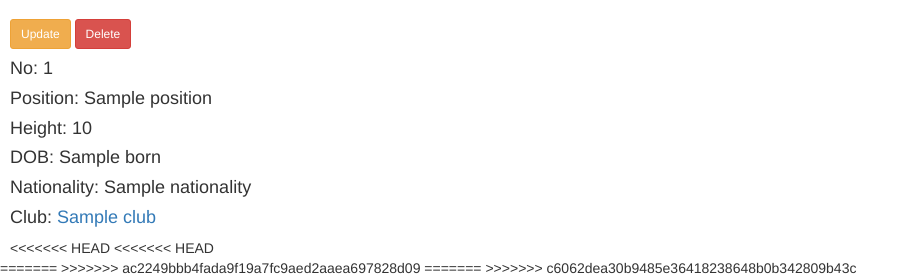
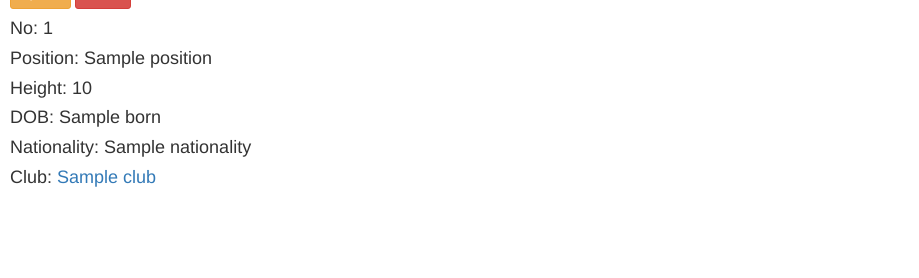
Before and after one commit to booora26/champs, a Django app: template teams/templates/teams/player.html in a window 1280 px wide. Shown: the part 893-1171 px from the top of the page, without its empty margins (0-919 px from the left). After the commit the page ends 1080 px from the top, so only its background shows below. Run offline with Django 3.2, Linux system fonts and the light colour scheme; the template is opened without the code that fills it: most values are stand-ins (such as "Sample title", 1, 10 or a date in 2020); grey boxes marked "Sample" are stand-in pictures; some libraries are stand-ins or nearby versions.

Commit message:
html merge

```diff
--- a/teams/templates/teams/player.html
+++ b/teams/templates/teams/player.html
@@ -2,16 +2,14 @@
 {% block title %} {{player.first_name}} {{player.last_name}} {% endblock %}
 
 {% block content %}
-<<<<<<< HEAD
-<<<<<<< HEAD
+
 <div style="padding-left:10px;">
     <img src="{{ player.club.logo}}" style="max-height: 100px; margin-left: 10px;" >
-=======
+
     <img src="{{ player.club.logo}}" style="max-height: 100px;" >
->>>>>>> ac2249bbb4fada9f19a7fc9aed2aaea697828d09
-=======
+
     <img src="{{ player.club.logo}}" style="max-height: 100px;" >
->>>>>>> c6062dea30b9485e36418238648b0b342809b43c
+
     <div class="page-header">
     <h1>{{ player.first_name }} {{ player.last_name }}  <img src="{{player.flag}}"></h1>
     </div>
@@ -35,13 +33,7 @@
   <h4>DOB: {{player.born}}</h4>
   <h4>Nationality: {{player.nationality}}</h4>
   <h4>Club: <a href="/team/{{player.club.slug}}"> {{player.club}}</a></h4>
-<<<<<<< HEAD
-<<<<<<< HEAD
+
 </div>
-=======
 
->>>>>>> ac2249bbb4fada9f19a7fc9aed2aaea697828d09
-=======
-
->>>>>>> c6062dea30b9485e36418238648b0b342809b43c
 {% endblock %}
```
Also changed, not shown: teams/templates/teams/game_list.html (+3 -9 lines), teams/templates/teams/game_small.html (+3 -9 lines), teams/templates/teams/team.html (+8 -16 lines), teams/templates/teams/team_list.html (+2 -6 lines).
